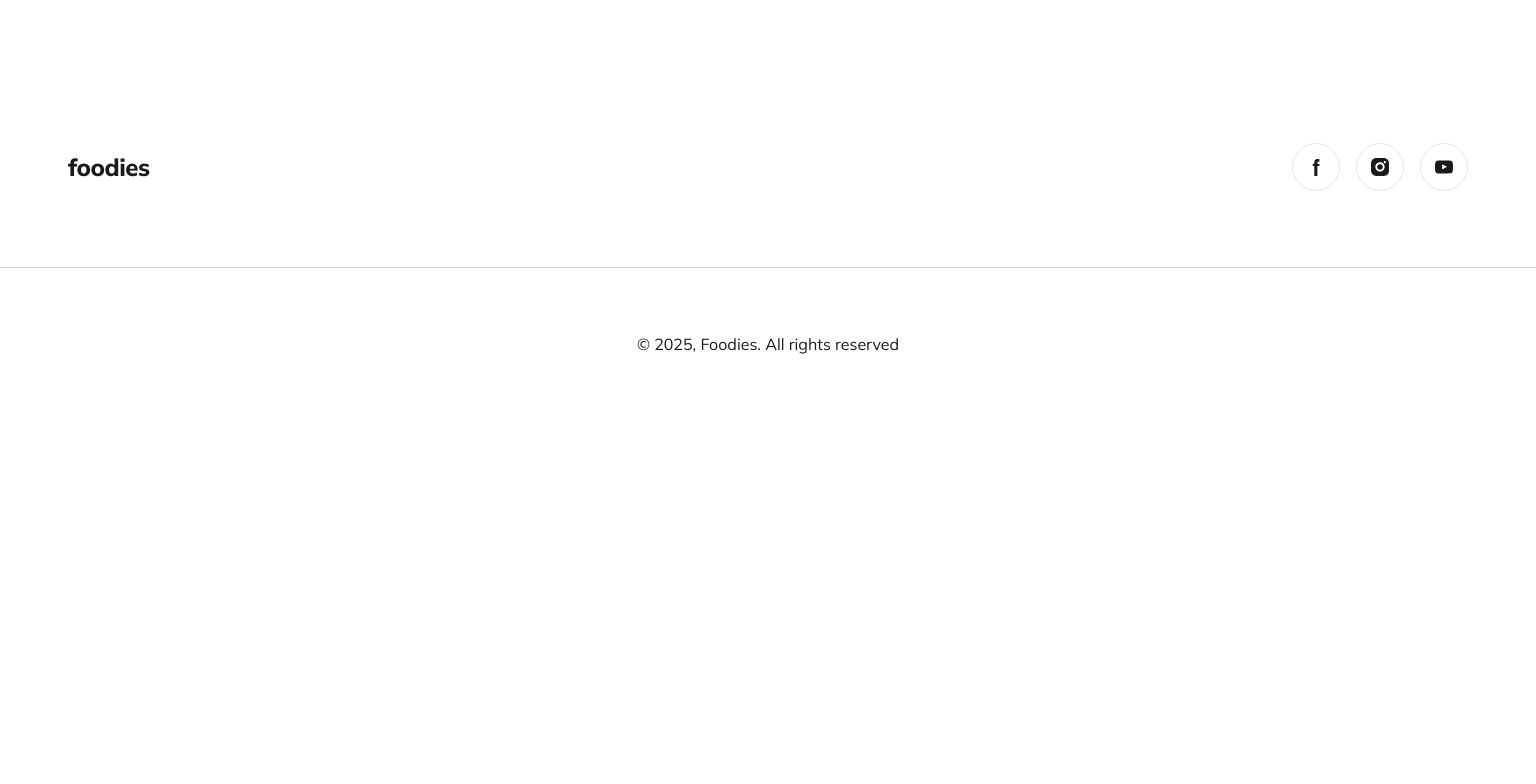
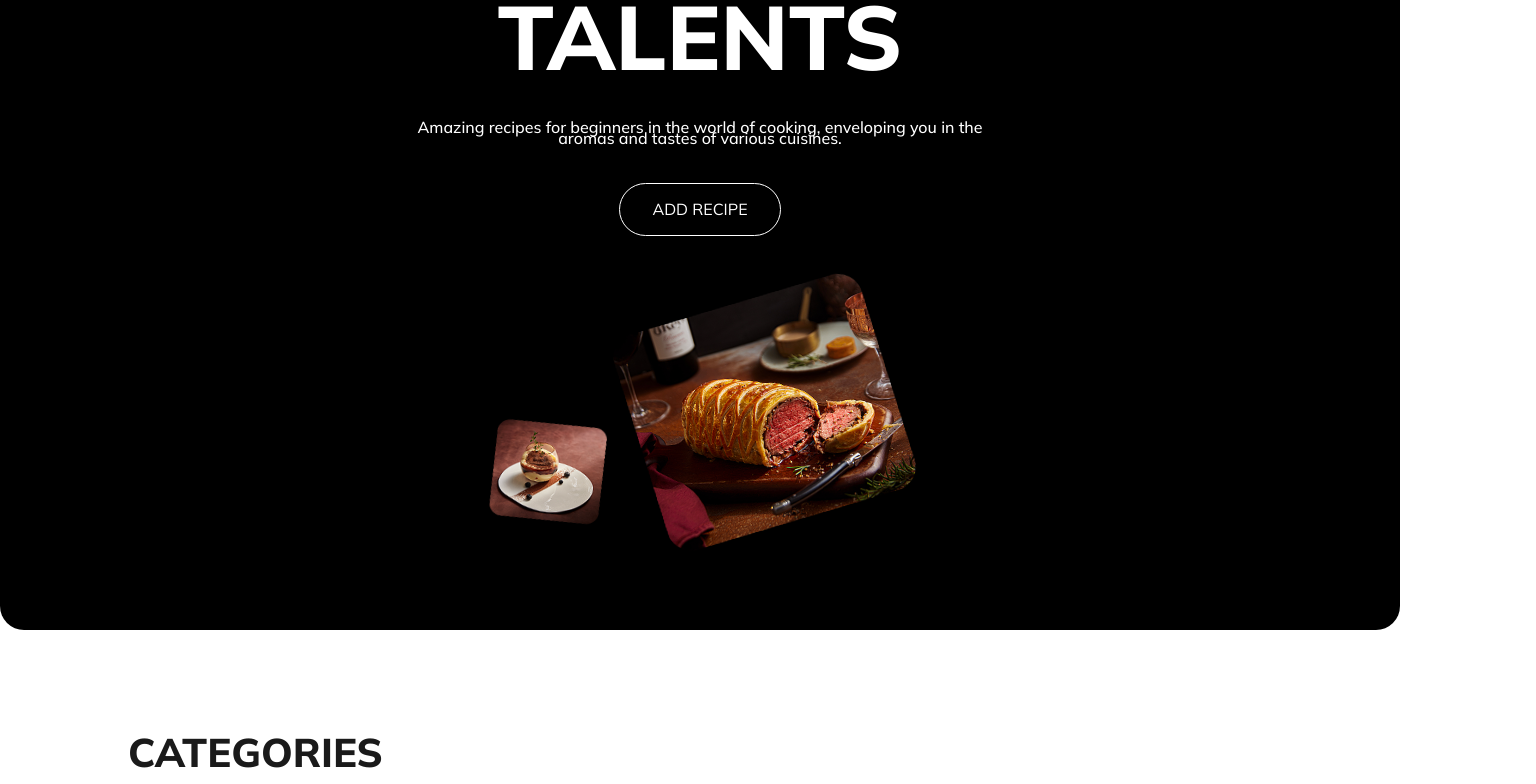
Before and after one commit to IndianaCornell/project-404team1-frontend, a React (Vite) app: page / in a window 1536 px wide. Shown: the part 360-1144 px from the top of the page. Before the commit the page ends 800 px from the top, so only its background shows below. Built offline with nearby package versions, Linux system fonts and the light colour scheme; no server answers.

Commit message:
added hero
added hero

```diff
--- a/src/pages/Home/Hero.jsx
+++ b/src/pages/Home/Hero.jsx
@@ -1,7 +1,26 @@
 import React from "react";
+import styles from "./Hero.module.css";
+
+import DrinkImg from "../../assets/images/HeroDrinkImage.png";
+import FoodImg from "../../assets/images/HeroFoodImage.png";
 
 const Hero = () => {
-  return <div>Hero</div>;
+  return (
+    <section className={styles.hero}>
+      <h1 className={styles.title}>IMPROVE YOUR CULINARY TALENTS</h1>
+      <p className={styles.subtitle}>
+        Amazing recipes for beginners in the world of cooking, enveloping you in
+        the aromas and tastes of various cuisines.
+      </p>
+
+      <button className={styles.btn}>ADD RECIPE</button>
+
+      <div className={styles.images}>
+        <img src={DrinkImg} alt="Drink" className={styles.img1} />
+        <img src={FoodImg} alt="Food" className={` ${styles.img2}`} />
+      </div>
+    </section>
+  );
 };
 
 export default Hero;
--- /dev/null
+++ b/src/pages/Home/Hero.module.css
@@ -0,0 +1,152 @@
+.hero {
+  display: flex;
+  flex-direction: column;
+  align-items: center;
+  justify-content: center;
+  background-color: #000;
+  color: #fff;
+  text-align: center;
+  padding: 194px 16px 100px 16px;
+
+  width: 100%;
+  margin: 0;
+  overflow: hidden;
+
+  border-radius: 20px;
+
+  margin-bottom: 64px;
+}
+
+.title {
+  font-size: 40px;
+  font-weight: 800;
+  line-height: 1;
+  max-width: 327px;
+  margin-bottom: 20px;
+}
+
+.subtitle {
+  font-weight: 500;
+  max-width: 326px;
+  font-size: 14px;
+  color: var(--color-white);
+  margin-bottom: 20px;
+}
+
+.btn {
+  padding: 12px 24px;
+  font-size: 14px;
+  border-radius: 30px;
+  background: transparent;
+  color: #fff;
+  border: 1px solid #fff;
+  cursor: pointer;
+  transition: 0.3s;
+  margin-bottom: 30px;
+}
+
+.btn:hover {
+  background: #fff;
+  color: #000;
+}
+
+.images {
+  display: flex;
+  justify-content: center;
+  gap: 2px;
+}
+
+.img1 {
+  width: 77px;
+  height: 70px;
+  margin-top: 122px;
+  border-radius: 15px;
+  transform: rotate(-5deg);
+}
+
+.img2 {
+  width: 190px;
+  height: 172px;
+  border-radius: 30px;
+  transform: rotate(-5deg);
+}
+
+@media (min-width: 768px) {
+  .hero {
+    border-radius: 30px;
+    margin-bottom: 100px;
+    padding: 217px 29px 90px 29px;
+  }
+
+  .title {
+    font-size: 65px;
+    margin-bottom: 40px;
+    min-width: 678px;
+  }
+
+  .subtitle {
+    max-width: 577px;
+    font-size: 16px;
+    margin-bottom: 40px;
+  }
+
+  .btn {
+    padding: 14px 32px;
+    font-size: 16px;
+  }
+
+  .img1 {
+    width: 128px;
+    height: 116px;
+    margin-top: 110px;
+    border-radius: 15px;
+  }
+
+  .img2 {
+    width: 260px;
+    height: 230px;
+    border-radius: 24px;
+  }
+}
+
+@media (min-width: 1440px) {
+  .hero {
+    border-radius: 24px;
+    max-width: 1400px;
+    padding: 154px 268px 81px 268px;
+  }
+
+  .title {
+    font-size: 90px;
+    line-height: 1;
+    max-width: 875px;
+    margin-bottom: 40px;
+  }
+
+  .subtitle {
+    max-width: 577px;
+    font-size: 16px;
+    margin-bottom: 40px;
+    line-height: 0.66;
+  }
+
+  .btn {
+    padding: 16px 32px;
+    font-size: 16px;
+    border-radius: 30px;
+    margin-bottom: 40px;
+  }
+
+  .img1 {
+    width: 128px;
+    height: 116px;
+    margin-top: 138px;
+    border-radius: 15px;
+  }
+
+  .img2 {
+    width: 302px;
+    height: 273px;
+    border-radius: 30px;
+  }
+}
--- a/src/pages/Home/HomePage.jsx
+++ b/src/pages/Home/HomePage.jsx
@@ -3,11 +3,17 @@ import { useSelector } from "react-redux";
 import Categories from "@pages/Home/Categories/Categories/Categories.jsx";
 import Recipes from "@pages/Home/Recipes/Recipes.jsx";
 import { selectShowRecipes } from "@redux/slices/recipesSlice.js";
+import Hero from "./Hero";
 
 const HomePage = () => {
   const showRecipes = useSelector(selectShowRecipes);
 
-  return <div>{showRecipes ? <Recipes /> : <Categories />}</div>;
+  return (
+    <div>
+      <Hero></Hero>
+      {showRecipes ? <Recipes /> : <Categories />}
+    </div>
+  );
 };
 
 export default HomePage;
```
